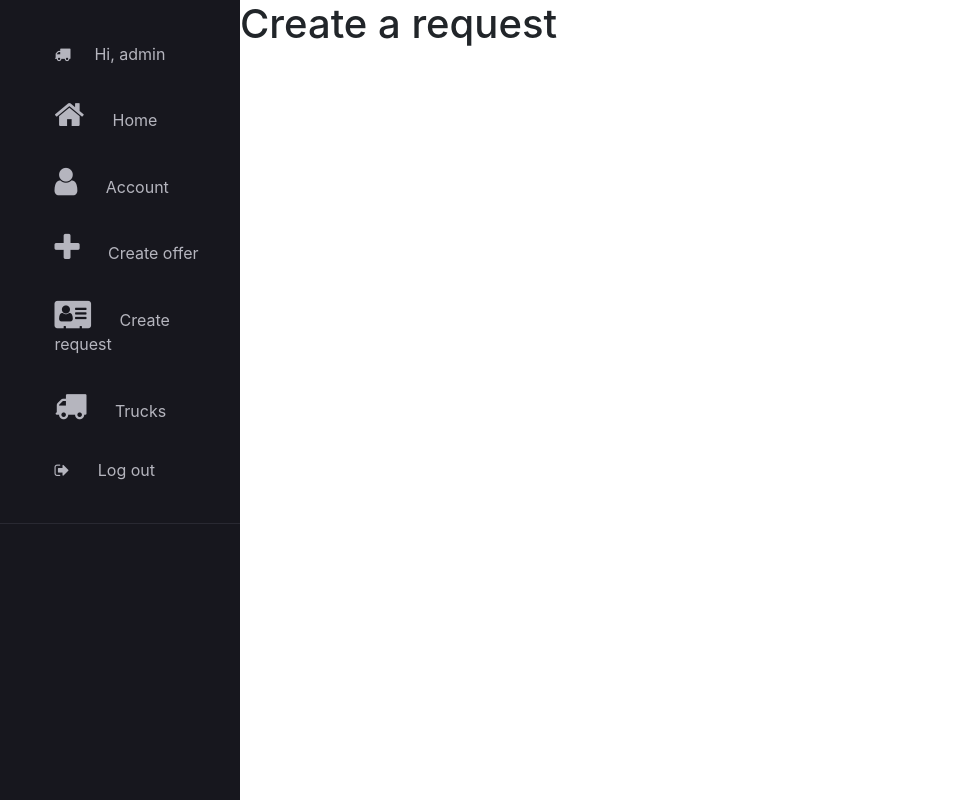
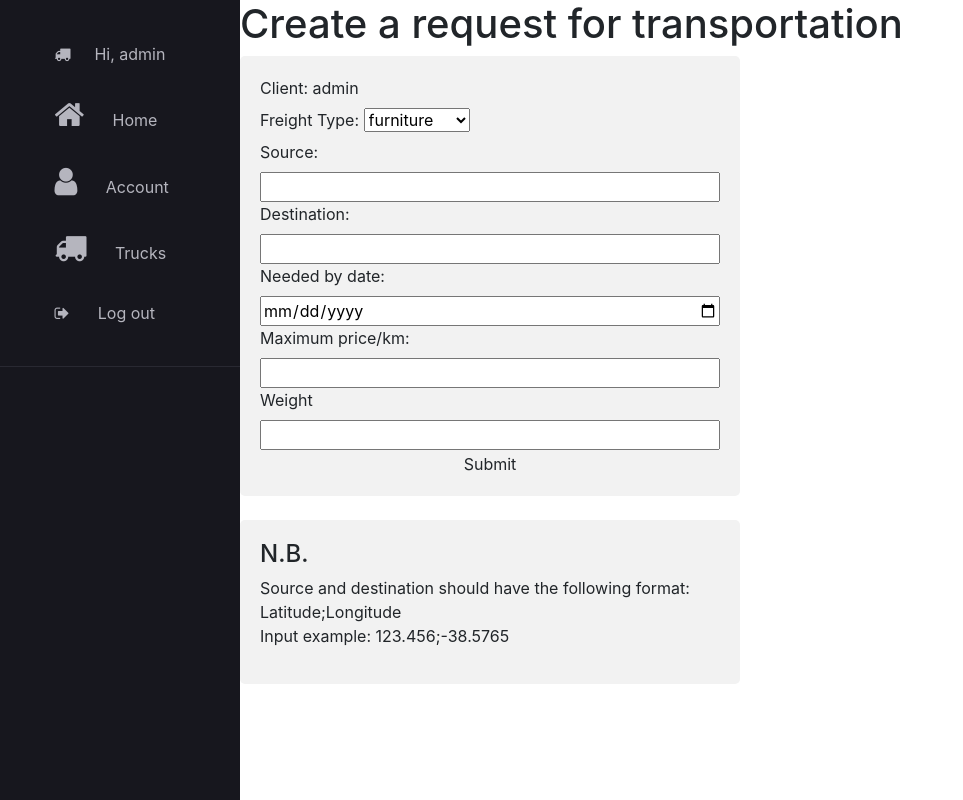
Before and after one commit to malinastanciu/TransportPlatform, a Django app: page /createrequest/ in a window 1280 px wide. Shown: the whole page, without its empty margins (0-963 px from the left). Run offline with Django 4.2, Linux system fonts and the light colour scheme; a user stored in the database is signed in; some libraries are stand-ins or nearby versions.

Commit message:
create_request + main layout updates + restrictions

```diff
--- a/application/models.py
+++ b/application/models.py
@@ -1,6 +1,5 @@
 from django.db import models
 from django.contrib.auth.models import Group, User
-from django.utils.translation import gettext_lazy as _
 
 
 class Truck(models.Model):
@@ -16,14 +15,8 @@ class Truck(models.Model):
 class Request(models.Model):
     id = models.AutoField(primary_key=True)
     clientID = models.ForeignKey(User, on_delete=models.CASCADE)
-    source = {
-        'latitude': models.FloatField(),
-        'longitude': models.FloatField()
-    }
-    destination = {
-        'latitude': models.FloatField(),
-        'longitude': models.FloatField()
-    }
+    source = models.TextField(max_length=25)
+    destination = models.TextField(max_length=25)
     registration_date = models.DateField(auto_now_add=True)
     arrival_date = models.DateField()
     max_price = models.FloatField()
@@ -45,14 +38,8 @@ class Contract(models.Model):
     transporterID = models.ForeignKey(User, on_delete=models.CASCADE, related_name='transporter')
     senderID = models.ForeignKey(User, on_delete=models.CASCADE, related_name='sender')
     truckID = models.ForeignKey(Truck, on_delete=models.CASCADE)
-    source = {
-        'latitude': models.FloatField(),
-        'longitude': models.FloatField()
-    }
-    destination = {
-        'latitude': models.FloatField(),
-        'longitude': models.FloatField()
-    }
+    source = models.TextField(max_length=25)
+    destination = models.TextField(max_length=25)
     date = models.DateField(auto_now_add=True)
     freight_type = models.TextField(max_length=15)
     final_price = models.FloatField()
--- a/application/static/application/css/create_offer.css
+++ b/application/static/application/css/create_offer.css
@@ -6,7 +6,7 @@
     margin-left: 0px;
 }
 
-.container input {
+.container1 input {
     width: 100%;
     clear: both;
 }
--- a/application/static/application/css/create_request.css
+++ b/application/static/application/css/create_request.css
@@ -0,0 +1,7 @@
+.request {
+    border-radius: 5px;
+    background-color: #f2f2f2;
+    padding: 20px;
+    width: 350px;
+    margin-left: 0px;
+}
--- a/application/templates/application/account.html
+++ b/application/templates/application/account.html
@@ -1,5 +1,7 @@
 {% extends 'application/main_layout_application.html' %}
 {% load static %}
+{% block home %}
+{% endblock %}
 {% block content %}
     <link rel="stylesheet" href="{% static 'application/css/account.css' %}">
     <div style="margin-left: 15rem">
--- a/application/templates/application/create_offer.html
+++ b/application/templates/application/create_offer.html
@@ -1,5 +1,7 @@
 {% extends 'application/main_layout_application.html' %}
 {% load static %}
+{% block home %}
+{% endblock %}
 
 {% block content %}
     <link rel="stylesheet" href="{% static 'application/css/create_offer.css' %}">
--- a/application/templates/application/create_request.html
+++ b/application/templates/application/create_request.html
@@ -1,9 +1,47 @@
 {% extends 'application/main_layout_application.html' %}
 {% load static %}
+{% block home %}
+{% endblock %}
 
 {% block content %}
     <link rel="stylesheet" href="{% static 'application/css/create_offer.css' %}">
+    <link rel="stylesheet" href="{% static 'application/css/create_request.css' %}">
     <!-- TODO -->
-    <h1 class="content">Create a request</h1>
+    <h1 class="content">Create a request for transportation</h1>
+    <div class="content">
+        <form action="" method="post">
+            {% csrf_token %}
+            <div class="container1">
+                <label for="client">Client: {{ client }} </label><br>
+                <label for="freight_types">Freight Type:</label>
+                <select id="freight_types" name="freight_types">
+                    {% for freight in freight_types %}
+                        <option value="{{ freight }}">{{ freight }}</option>
+                    {% endfor %}
+                </select><br>
+                <label for="source">Source:</label>
+                <input type="text" id="source" name="source"> <br>
+                <label for="destination">Destination:</label>
+                <input type="text" id="destination" name="destination"> <br>
+                <label for="arrival_date">Needed by date:</label>
+                <input type="date" id="arrival_date" name="arrival_date"><br>
+                <label for="max_price">Maximum price/km:</label>
+                <input type="number" step="0.01" id="max_price" name="max_price"><br>
+
+                <label for="weight">Weight</label>
+                <input type="number" id="weight" name="weight"> <br>
+
+                <input class="btn btn-success" type="submit" value="Submit">
+
+            </div>
+            <br>
+        </form>
+        <div class="container1">
+            <h4 style="text-shadow: #292932">N.B.</h4>
+            <p>Source and destination should have the following format: Latitude;Longitude<br>
+                Input example: 123.456;-38.5765</p>
+        </div>
+
+    </div>
 
 {% endblock %}
--- a/application/templates/application/main_layout_application.html
+++ b/application/templates/application/main_layout_application.html
@@ -29,18 +29,22 @@
                     <span class="features-item-text"> Account </span>
                 </a>
             </li>
+            {% if 'transportator' in user_groups %}
                 <li class="features-item">
                     <a href="{% url 'create_offer' %}">
                         <i class="fa fa-plus features-item-icon"></i>
                         <span class="features-item-text"> Create offer </span>
                     </a>
                 </li>
+            {% endif %}
+            {% if 'client' in user_groups %}
                 <li class="features-item">
                     <a href="{% url 'create_request' %}">
                         <i class="fa fa-address-card features-item-icon"></i>
                         <span class="features-item-text">Create request </span>
                     </a>
                 </li>
+            {% endif %}
                 <li class="features-item">
                     <a href="{% url 'trucks' %}">
                         <i class="fa fa-truck features-item-icon"></i>
@@ -64,7 +68,14 @@
 {% endblock %}
 
 {% block page_article %}
-    <div >
+    <div>
+        {% block home %}
+            <link rel="stylesheet" href="{% static 'application/css/home.css' %}">
+            <div class="content">
+                <h1>Home</h1>
+                <p> Thank you for using our transportation platform. Good roads! :) </p>
+            </div>
+        {% endblock %}
         {% block content %}
         {% endblock %}
     </div>
--- a/application/templates/application/trucks.html
+++ b/application/templates/application/trucks.html
@@ -1,6 +1,7 @@
 {% extends 'application/main_layout_application.html' %}
 {% load static %}
-
+{% block home %}
+{% endblock %}
 {% block content %}
     <link rel="stylesheet" href="{% static 'application/css/trucks.css' %}">
     <div class="content">
--- a/application/views.py
+++ b/application/views.py
@@ -5,6 +5,7 @@ from django.shortcuts import render
 from django.http import HttpResponse
 from application.functions import create_context
 from .forms import OfferForm
+from datetime import date
 
 TYPE_FREIGHT = ['furniture', 'animals', 'food', 'cars', 'medication', 'electronics', 'machinery']
 FUEL_TYPE = ['benzine', 'diesel']
@@ -16,23 +17,29 @@ TRUCK_TYPE = ['truck', 'van', 'trailer', 'refrigerated truck']
 #     gis = GIS()
 #     map = gis.map("Palm Springs, CA")
 #     return render(request, 'application/home.html', {'map': map})
-from .models import Offer, Truck
+from .models import Offer, Truck, Request
 
 
 @login_required(login_url='login')
 def home(request):
-    context = create_context(request)
-    return render(request, 'application/home.html', context)
+    user = request.user
+    user_groups = [group.name for group in user.groups.all()]
+    context = {'user_groups': user_groups}
+    return render(request, 'application/main_layout_application.html', context)
 
 
 @login_required(login_url='login')
 def account(request):
-    context = create_context(request)
+    user = request.user
+    user_groups = [group.name for group in user.groups.all()]
+    context = {'user_groups': user_groups}
     return render(request, 'application/account.html', context)
 
 
 @login_required(login_url='login')
 def offer_view(request):
+    user = request.user
+    user_groups = [group.name for group in user.groups.all()]
     offer = Offer()
     trucks = Truck.objects.all().filter(ownerId=request.user)
     sender = request.user.username.__str__()
@@ -48,13 +55,20 @@ def offer_view(request):
         offer.price_per_km = request.POST.get('price_per_km')
         offer.save()
 
-    context = {'trucks': trucks, 'sender': sender, 'f_t': freight_type, 'date': date,
+    context = {'user_groups': user_groups,
+               'trucks': trucks,
+               'sender': sender,
+               'f_t': freight_type,
+               'date': date,
                'price_per_km': price_per_km}
     return render(request, "application/create_offer.html", context)
 
 
 @login_required(login_url='login')
 def trucks(request):
+    user = request.user
+    user_groups = [group.name for group in user.groups.all()]
+
     curr_trucks = Truck.objects.all().filter(ownerId=request.user)
     new_truck = Truck()
 
@@ -67,11 +81,37 @@ def trucks(request):
         new_truck.max_load = request.POST.get('max_load')
         new_truck.save()
 
-    context = {'trucks': curr_trucks, 'fuel_t': FUEL_TYPE, 'truck_t': TRUCK_TYPE}
+    context = {'user_groups': user_groups, 'trucks': curr_trucks, 'fuel_t': FUEL_TYPE, 'truck_t': TRUCK_TYPE}
     return render(request, "application/trucks.html", context=context)
 
 
 @login_required(login_url='login')
 def create_request(request):
-    context = create_context(request)
-    return render(request, 'application/create_request.html', context)
+    user = request.user
+    user_groups = [group.name for group in user.groups.all()]
+    transport_request = Request()
+    client = request.user.username.__str__()
+    freight_types = TYPE_FREIGHT
+    registration_date = datetime.date.today()
+    max_price = 0
+    source = ''
+    destination = ''
+    arrival_date = None
+    weight = 0
+
+    if request.method == 'POST':
+        transport_request.clientID = request.user
+        transport_request.source = request.POST.get('source')
+        transport_request.destination = request.POST.get('destination')
+        transport_request.freight_type = request.POST.get('freight_types')
+        transport_request.arrival_date = request.POST.get('arrival_date')
+        transport_request.max_price = request.POST.get('max_price')
+        transport_request.weight = request.POST.get('weight')
+        transport_request.registration_date = date.today()
+        transport_request.save()
+
+    context = {'user_groups': user_groups, 'client': client, 'freight_types': freight_types,
+               'registration_date': registration_date, 'max_price': max_price, 'source': source,
+               'destination': destination, 'arrival_date': arrival_date, 'weight': weight}
+
+    return render(request, "application/create_request.html", context)
```
Also changed, not shown: db.sqlite3. Lines whose indentation alone changed are shown as unchanged.
